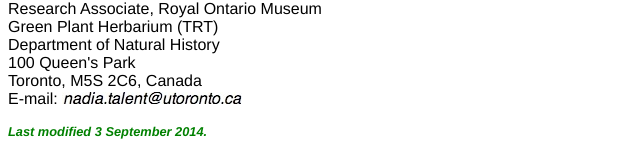
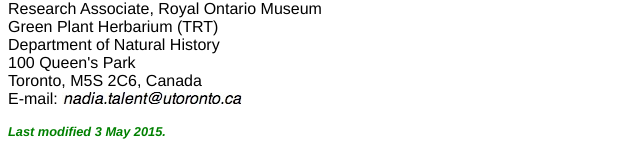
Before and after one commit to NadiaTalent/NadiaTalent.github.io, a plain HTML site: page index.html in a window 1280 px wide. Shown: the part 1300-1447 px from the top of the page, 0-640 px from the left. Drawn offline with Linux system fonts and the light colour scheme.

Commit message:
Update index.html

```diff
--- a/index.html
+++ b/index.html
@@ -184,7 +184,7 @@ ijkey=ncF3Se0FJX9rYYS&keytype=ref">Advance access.</A> doi:10.1093/aobpla/plv045
   Toronto, M5S 2C6, Canada<br>
   E-mail: <img src="e-mail.jpg">
 
-  <h2>Last modified 3 September 2014.</h2>
+  <h2>Last modified 3 May 2015.</h2>
 </div>
 
 </body>
```
